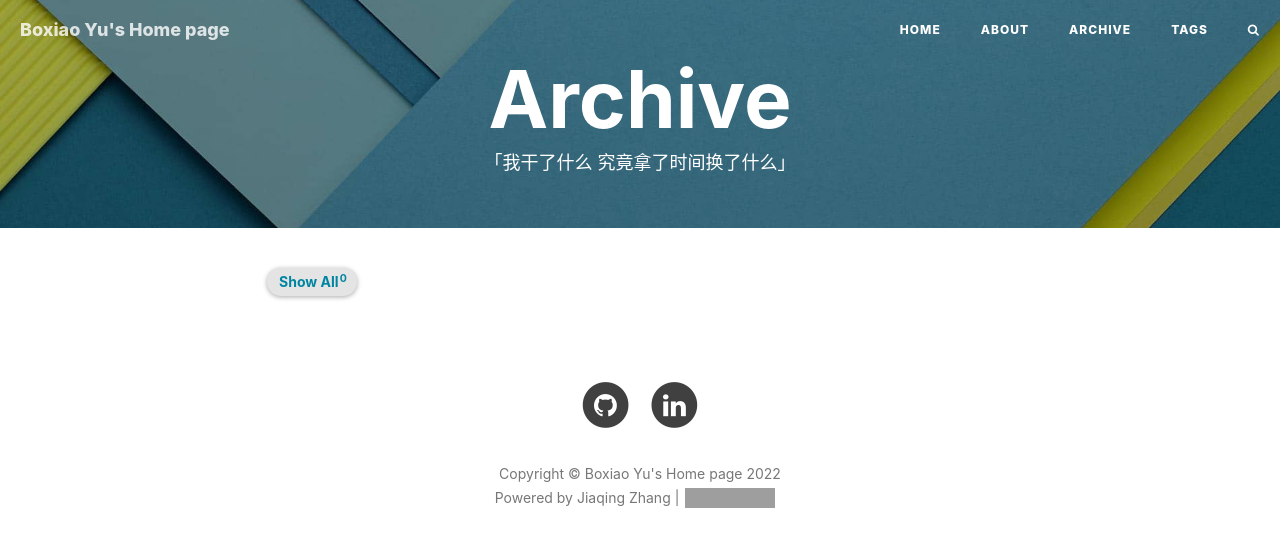
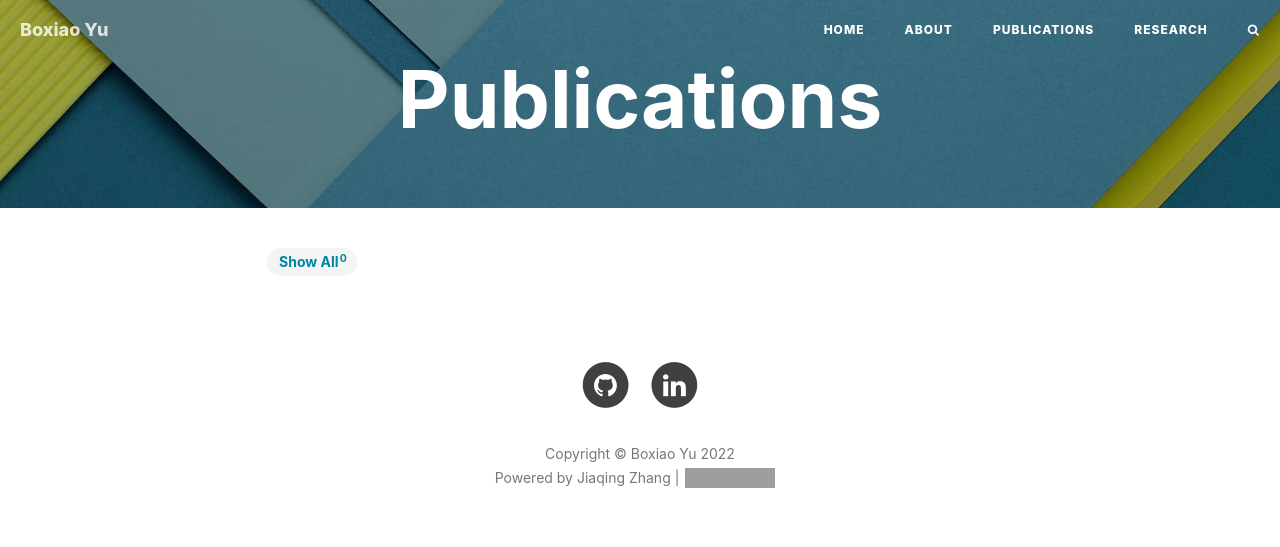
Before and after one commit to Miche11eU/Miche11eU.github.io, a Jekyll site: the page built from archive.html, in a window 1280 px wide. Shown: the top 547 px of the page. Built offline with Jekyll 4.4.1, drawn with Linux system fonts in a browser that asks for light colours; nearby versions of some CDN libraries; comment, search, counter and statistics services are not loaded; grey boxes are pictures that could not be loaded.

Commit message:
first commit

```diff
--- a/_config.yml
+++ b/_config.yml
@@ -1,5 +1,5 @@
 # Site settings
-title: Boxiao Yu's Home page
+title: Boxiao Yu
 SEOTitle: Boxiao Yu
 header-img: img/home-bg.jpg
 email: boxiao.yu@ufl.edu
--- a/archive.html
+++ b/archive.html
@@ -1,7 +1,7 @@
 ---
-title: Archive
+title: Publications
 layout: default
-description: "「我干了什么 究竟拿了时间换了什么」"
+description: ""
 header-img: "img/tag-bg.jpg"
 ---
 
--- a/tags.html
+++ b/tags.html
@@ -1,5 +1,5 @@
 ---
-title: Tags
+title: Research
 layout: default
 description: keep hungry keep foolish
 header-img: "img/tag-bg.jpg"
```
